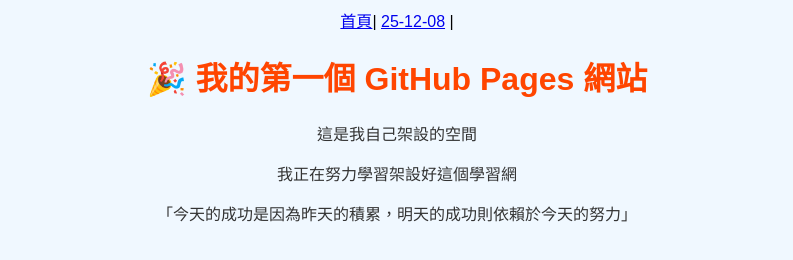
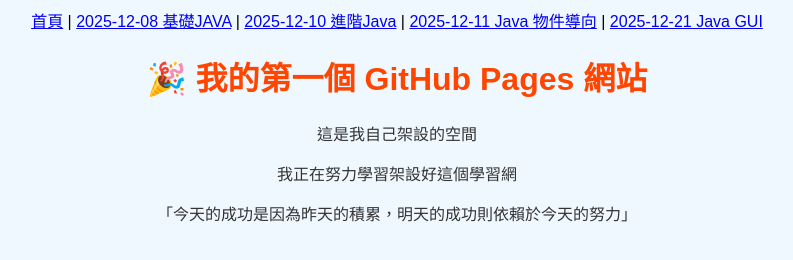
Before and after one commit to vanessa251202/vanessa251202.github.io, a plain HTML site: page index.html in a window 1280 px wide. Shown: the whole page, without its empty margins (243-1036 px from the left). Drawn offline with Linux system fonts and the light colour scheme.

Commit message:
Update index.html

```diff
--- a/index.html
+++ b/index.html
@@ -1,5 +1,5 @@
 <!DOCTYPE html>
-<html lang = "zh-TW">
+<html lang="zh-TW">
 <head>
   <meta charset="UTF-8">
   <title>Vanessa的筆記</title>
@@ -7,11 +7,19 @@
 </head>
 <body>
 
+<!-- 導覽列 -->
 <nav>
-      <a href="index.html">首頁</a>|
-      <a href="25-12-08.html">25-12-08</a> |
+  <a href="index.html">首頁</a> |
+  <a href="25-12-08.html">2025-12-08 基礎JAVA</a> |
+  <a href="25-12-10.html">2025-12-10 進階Java</a> |
+  <a href="25-12-11.html">2025-12-11 Java 物件導向</a> |
+  <a href="25-12-21.html">2025-12-21 Java GUI</a>
 </nav>
+
+<!-- 主標題 -->
 <h1>🎉 我的第一個 GitHub Pages 網站</h1>
+
+<!-- 介紹文字 -->
 <p>這是我自己架設的空間</p>
 <p>我正在努力學習架設好這個學習網</p>
 <p>「今天的成功是因為昨天的積累，明天的成功則依賴於今天的努力」</p>
```
Lines whose indentation alone changed are shown as unchanged.
